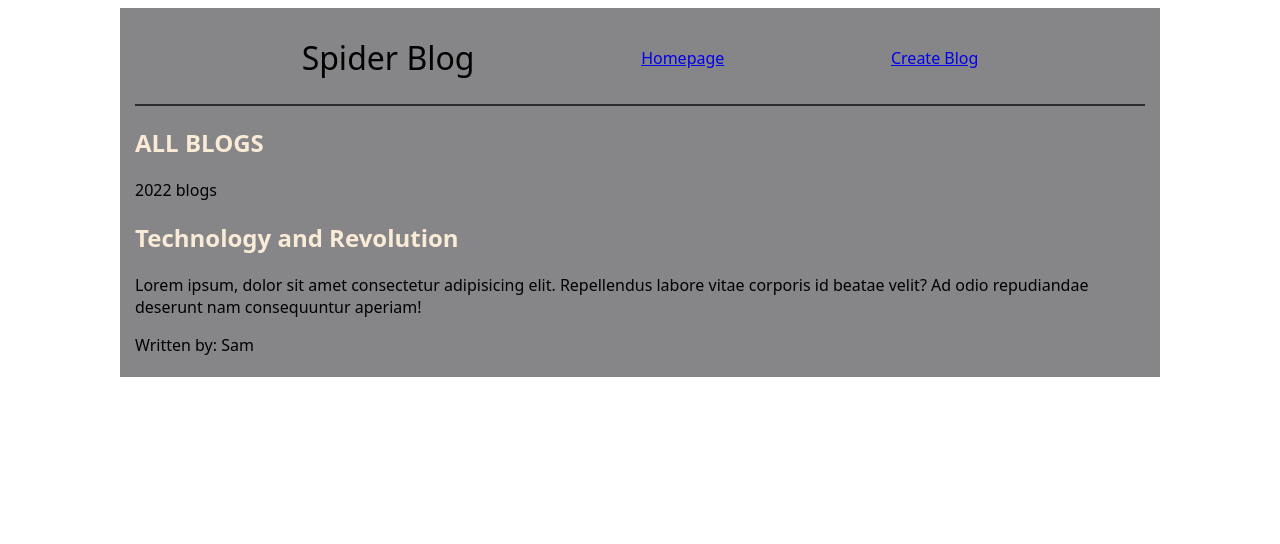
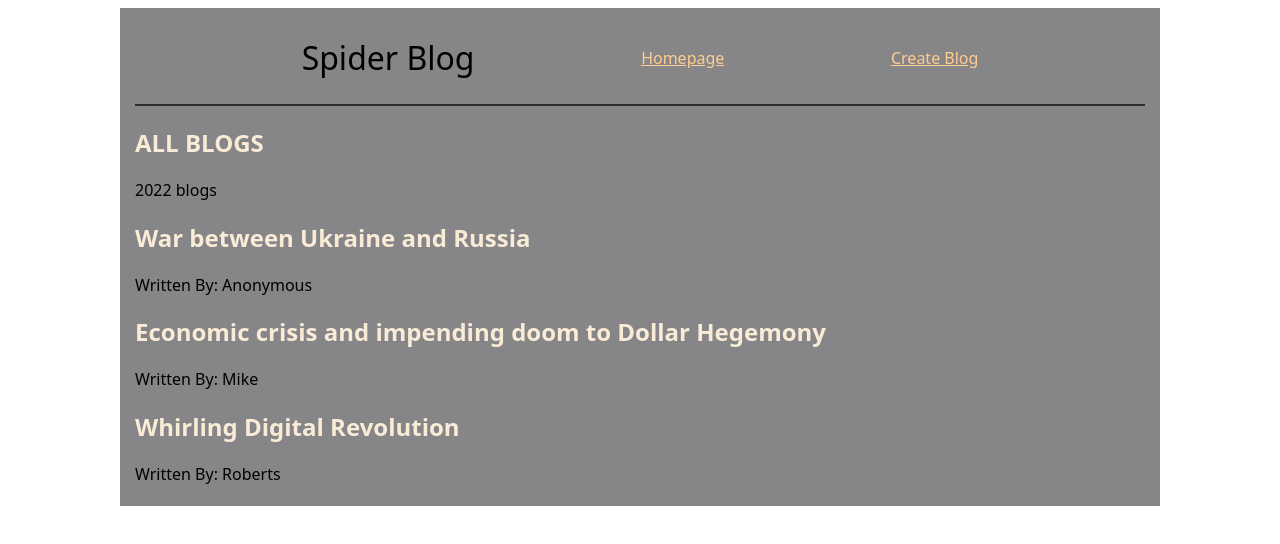
Before and after one commit to asyinka/spider-blog, a React (Vite) app: page / in a window 1280 px wide. Shown: the top 544 px of the page. Built offline with nearby package versions, Linux system fonts and the light colour scheme.

Commit message:
add article component

```diff
--- a/src/App.jsx
+++ b/src/App.jsx
@@ -1,19 +1,16 @@
 import Homepage from "./HomePage";
 import NavBar from "./NavBar";
 
-export default function App(){
+export default function App() {
   return (
     <div className="app">
       <NavBar />
-      <Homepage />
+      <div>
+        <Homepage />
+      </div>
     </div>
-  )
+  );
 }
-
-
-
-
-
 
 // import { useState } from 'react'
 // import reactLogo from './assets/react.svg'
--- /dev/null
+++ b/src/Articles.jsx
@@ -0,0 +1,15 @@
+const Articles = ({ blogs }) => {
+  return (
+    <article>
+      {blogs.map((blog) => (
+        <div className="blogDetails" key={blog.id}>
+          {/* <p>{blog.id}</p> */}
+          <h2>{blog.Title}</h2>
+          <p>Written By: {blog.Author}</p>
+        </div>
+      ))}
+    </article>
+  );
+};
+
+export default Articles;
--- a/src/HomePage.jsx
+++ b/src/HomePage.jsx
@@ -1,39 +1,37 @@
 import { useState } from "react";
+import Articles from "./Articles";
 
 const Homepage = () => {
   const [year, setYear] = useState(2022);
 
-    const blogs = [{
-        Title: 'War between Ukraine and Russia',
-        Body: 'Lorem ipsum, dolor sit amet consectetur adipisicing elit.Libero illo rem culpa perferendis accusamus? Tenetur suscipit dolore, temporibus facere sequi possimus. In recusandae saepe nostrum id rerum sunt quibusdam',
-        Author: 'Anonymous',
-        id: 1
+  const blogs = [
+    {
+      Title: "War between Ukraine and Russia",
+      Body: "Lorem ipsum, dolor sit amet consectetur adipisicing elit.Libero illo rem culpa perferendis accusamus? Tenetur suscipit dolore, temporibus facere sequi possimus. In recusandae saepe nostrum id rerum sunt quibusdam",
+      Author: "Anonymous",
+      id: 1,
     },
     {
-        Title: 'Economic crisis and impending doom to Dollar Hegemony',
-        Body: 'Lorem ipsum, dolor sit amet consectetur adipisicing elit.Libero illo rem culpa perferendis accusamus? Tenetur suscipit dolore, temporibus facere sequi possimus. In recusandae saepe nostrum id rerum sunt quibusdam',
-        Author: 'Mike',
-        id: 2
+      Title: "Economic crisis and impending doom to Dollar Hegemony",
+      Body: "Lorem ipsum, dolor sit amet consectetur adipisicing elit.Libero illo rem culpa perferendis accusamus? Tenetur suscipit dolore, temporibus facere sequi possimus. In recusandae saepe nostrum id rerum sunt quibusdam",
+      Author: "Mike",
+      id: 2,
     },
     {
-        Title: 'Whirling Digital Revolution',
-        Body: 'Lorem ipsum, dolor sit amet consectetur adipisicing elit.Libero illo rem culpa perferendis accusamus? Tenetur suscipit dolore, temporibus facere sequi possimus. In recusandae saepe nostrum id rerum sunt quibusdam',
-        Author: 'Roberts',
-        id: 3
-    }
-]
+      Title: "Whirling Digital Revolution",
+      Body: "Lorem ipsum, dolor sit amet consectetur adipisicing elit.Libero illo rem culpa perferendis accusamus? Tenetur suscipit dolore, temporibus facere sequi possimus. In recusandae saepe nostrum id rerum sunt quibusdam",
+      Author: "Roberts",
+      id: 3,
+    },
+  ];
 
   return (
     <div className="homePage">
       <h2>ALL BLOGS</h2>
-            <span> { year } blogs</span>
-            <article>
-                <h2>Technology and Revolution</h2>
-                <p>Lorem ipsum, dolor sit amet consectetur adipisicing elit. Repellendus labore vitae corporis id beatae velit? Ad odio repudiandae deserunt nam consequuntur aperiam!</p>
-                <p>Written by: Sam</p>
-            </article>
+      <span> {year} blogs</span>
+      <Articles blogs={blogs} />
     </div>
   );
-}
+};
 
 export default Homepage;
--- a/src/NavBar.jsx
+++ b/src/NavBar.jsx
@@ -6,6 +6,6 @@ const NavBar = () => {
       <a href="#">Create Blog</a>
     </div>
   );
-}
+};
 
 export default NavBar;
--- a/src/index.css
+++ b/src/index.css
@@ -30,11 +30,12 @@ h1 {
 }
 .navBar a {
   margin: auto 0;
+  color: #ffcd8f;
   transition: all .5s;
 }
 .navBar a:hover {
   font-size: 120%;
-  color: rgba(13, 35, 235, 0.87);
+  color: #ff991cee;
 }
 .homePage h2 {
   color: antiquewhite;
```
Lines whose indentation alone changed are shown as unchanged.
